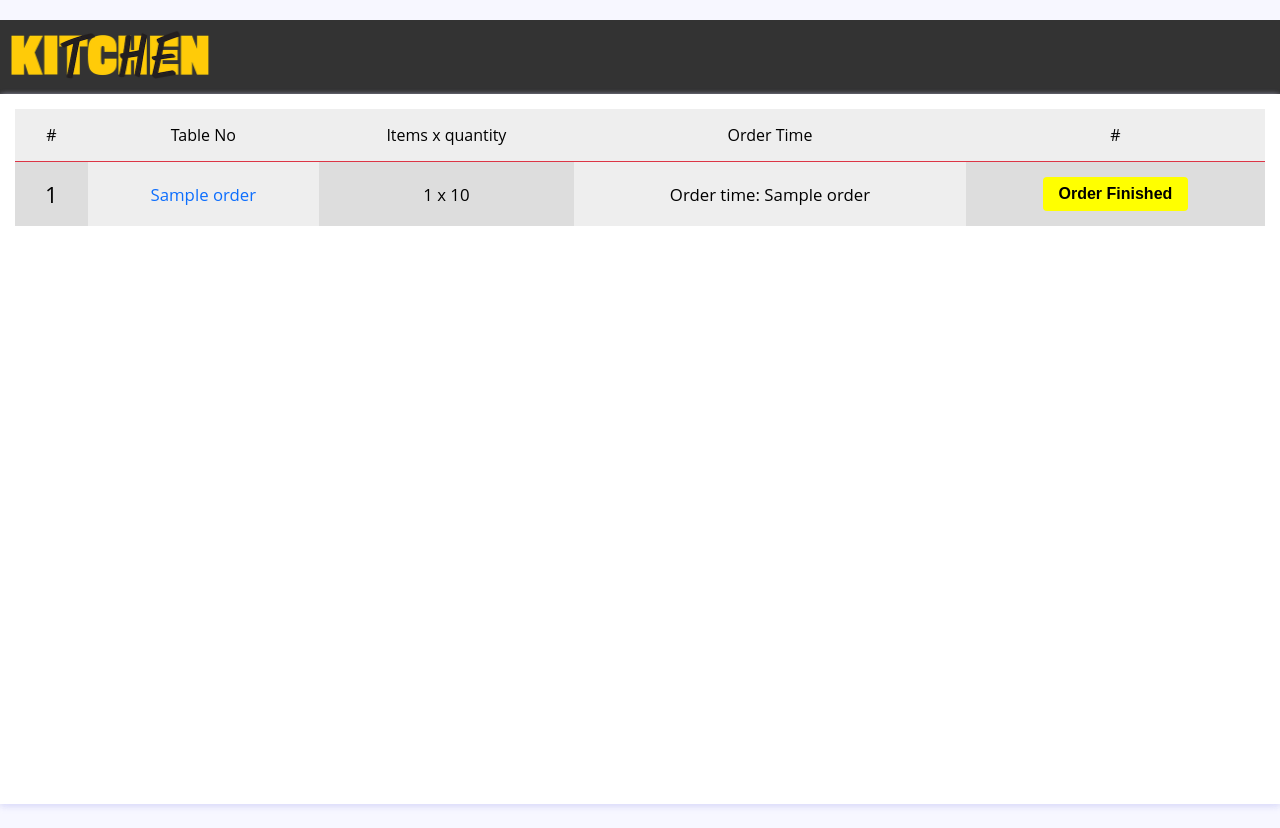
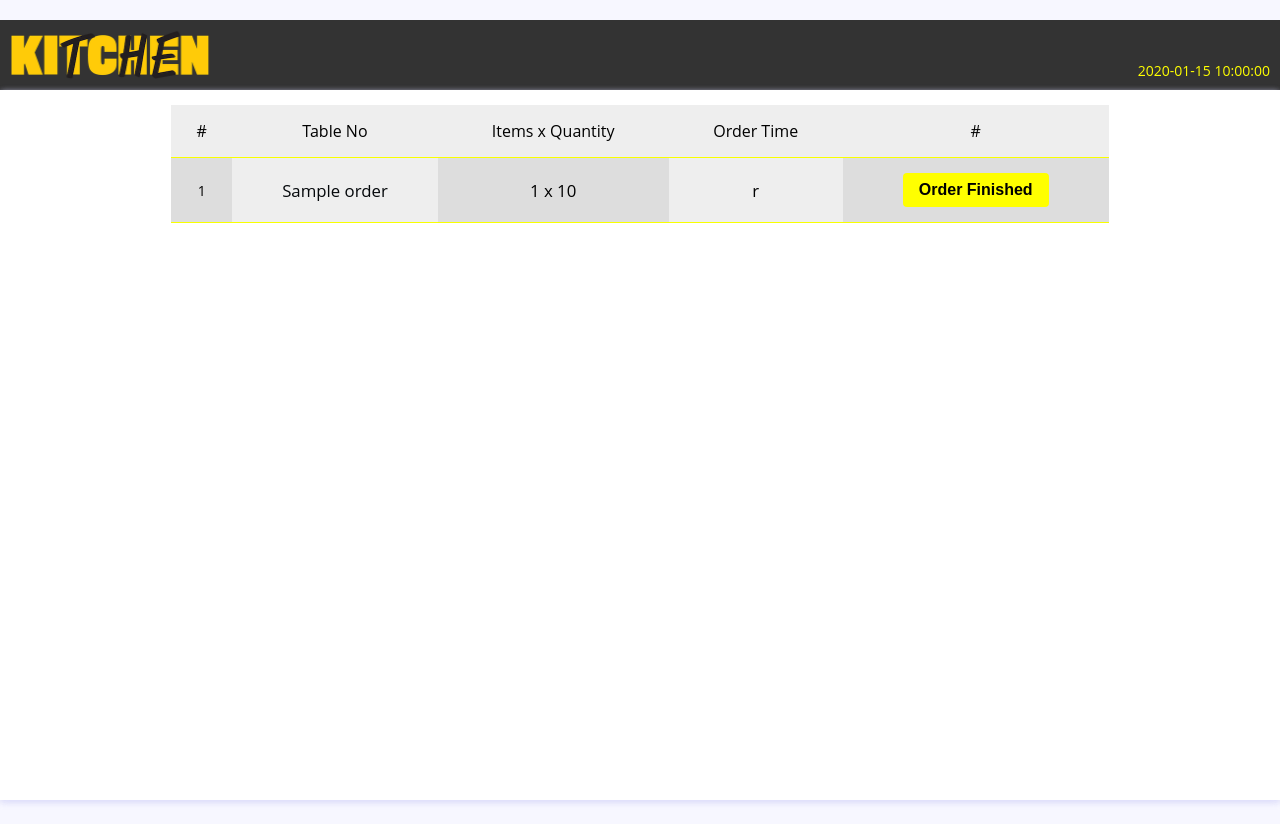
Before and after one commit to Ksengnupan/SoftwareDesignAIoT, a Flask app: template shopping_cart/templates/order_display.html in a window 1280 px wide. After the commit the page ends 806 px from the top, so only its background shows below. Run offline with Flask 3, Linux system fonts and the light colour scheme; the template is opened without the code that fills it: most values are stand-ins (such as "Sample title", 1, 10 or a date in 2020).

Commit message:
update order display

```diff
--- a/shopping_cart/app_local.py
+++ b/shopping_cart/app_local.py
@@ -120,11 +120,13 @@
 @app.route('/orders')
 def orders():
     orders = session['orders'] # Define orders as a list
-    return render_template('order_display.html', orders=orders)
+    now = datetime.now().strftime('%m/%d/%Y')
+    return render_template('order_display.html', orders=orders, date=now)
 
 @app.route('/order_display')
 def order_display():
-    return render_template('order_display.html')
+    now = datetime.now().strftime('%m/%d/%Y')
+    return render_template('order_display.html', now=now)
 
 @app.route('/clear_order/<int:index>', methods=['POST'])
 def clear_order(index):
--- a/shopping_cart/static/order_display.css
+++ b/shopping_cart/static/order_display.css
@@ -15,7 +15,8 @@
     .invoice header {
         padding: 10px 0;
         margin-bottom: 20px;
-        border-bottom: 1px solid #0d6efd
+        border-bottom: 1px solid #0d6efd;
+        justify-content: space-between;
     }
 
     .invoice .company-details {
@@ -71,29 +72,32 @@
     }
 
     .invoice table {
-        width: 100%;
+        width: 75%;
         border-collapse: collapse;
         border-spacing: 0;
-        margin-bottom: 20px
+        margin-bottom: 20px;
+        border-bottom: 1px solid #f8ff00
     }
 
     .invoice table td,
     .invoice table th {
         padding: 15px;
         background: #eee;
-        border-bottom: 1px solid #dc3545
+        border-bottom: 1px solid #f8ff00
     }
 
     .invoice table th {
         white-space: nowrap;
         font-weight: 400;
-        font-size: 16px
+        font-size: 16px;
+        border-bottom: 1px solid #f8ff00
     }
 
     .invoice table td h3 {
         margin: 0;
+        font-size: 1.6em;
         font-weight: 400;
-        color: #0d6efd;
+        color: #05080b;
         font-size: 1.2em
     }
 
@@ -106,7 +110,6 @@
 
     .invoice table .no {
         color: #fff;
-        font-size: 1.6em;
         background: #ddd
     }
 
@@ -215,7 +218,7 @@
     }
 
     .button-inner {
-        background-color: #0d21fd;
+        background-color: #d1fd0d;
         border-radius: 4px;
         box-shadow: 0px 1px 1px rgba(0, 0, 0, 0.15);
         height: 40px;
@@ -250,3 +253,9 @@
         white-space: nowrap;
         z-index: 2;
     }
+
+    .date {
+        margin-left: auto;
+        margin-top: auto;
+        color: yellow
+    }
--- a/shopping_cart/templates/order_display.html
+++ b/shopping_cart/templates/order_display.html
@@ -10,9 +10,10 @@
 <body>
 <header>
     <nav class="navbar">
-        <div class="navbar-brand">
+
             <img src="/static/images/logo.png" width="200" height="50">
-        </div>
+            <div class="date" style="text-align: left;" >{{ date }}</div>
+
     </nav>
 </header>
 
@@ -28,7 +29,7 @@
                                     <tr>
                                         <th class="text-right" style="color: black;">#</th>
                                         <th class="text-right" style="color: black;">Table No</th>
-                                        <th class="text-right" style="color: black;">Items x quantity</th>
+                                        <th class="text-right" style="color: black;">Items x Quantity</th>
                                         <th class="text-right" style="color: black;">Order Time</th>
                                         <th class="text-right" style="color: black;">#</th>
                                     </tr>
@@ -49,10 +50,14 @@
                                             <br>
                                             {% endfor %}
                                         </td>
-                                        <td class="qty" text-align="center" style="color: black;">Order time: {{ order[1] }}</td>
+                                        <td class="qty" text-align="center" style="color: black;">
+                                            {% set timestamp = order[1] %}
+                                            {% set time = timestamp[11:19] %}
+                                            {{ time }}
+                                        </td>
                                         <td class="total" text-align="center" style="color: black;">
                                             <form action="{{ url_for('clear_order', index=loop.index0) }}" method="post">
-                                                <center><button style="background-color: yellow; color: black; font-size: 16px; font-weight: bold; padding: 8px 16px; border-radius: 4px; border: none;" type="submit">
+                                                <center><button id="order-finished-btn" style="background-color: yellow; color: black; font-size: 16px; font-weight: bold; padding: 8px 16px; border-radius: 4px; border: none;" type="submit">
                                                     Order Finished
                                                 </button></center>
                                             </form>
@@ -73,6 +78,7 @@
         </div>
     </div>
 </div>
+
 
 <style>
 /* Mobile styles */
@@ -96,4 +102,22 @@
 </style>
 
 </body>
+
+<script>
+    orderFinishedBtn.addEventListener("click", function(event) {
+        event.preventDefault(); // Prevent the default form submission
+
+        // Get the table number from the previous sibling element
+        var tableNo = this.parentNode.previousElementSibling.querySelector("h3").innerText;
+
+        // Display the alert box with the table number and confirm button
+        var confirmation = confirm("Are you sure you want to finish the order for table no: " + tableNo + "?");
+
+        // If the user confirms, submit the form
+        if (confirmation) {
+            this.parentNode.submit();
+        }
+    });
+</script>
+
 </html>
```
